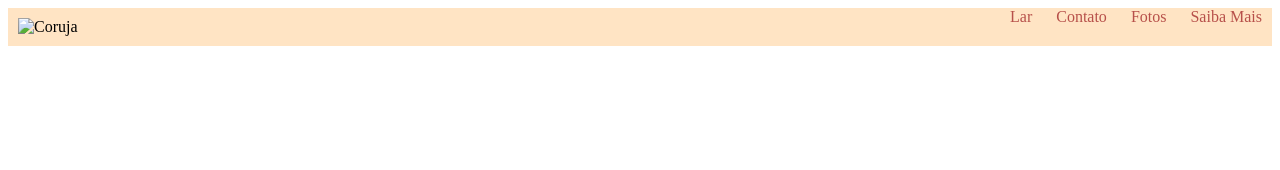
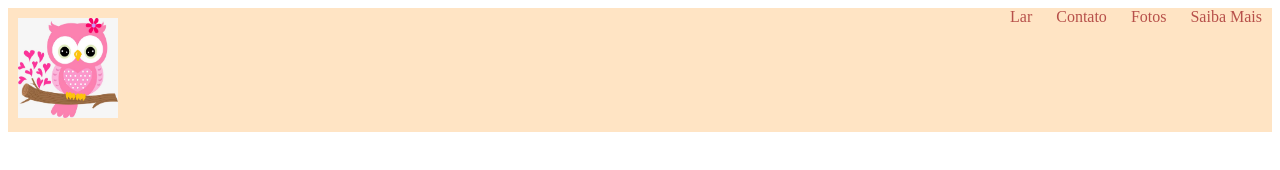
Before and after one commit to brayandobr/FlexBox, a plain HTML site: page index.html in a window 1280 px wide. Drawn offline with Linux system fonts and the light colour scheme.

Commit message:
Add files via upload

```diff
--- a/index.html
+++ b/index.html
@@ -11,7 +11,7 @@
 <body>
     <div class="flex_container">
         <div>
-            <img src="img/coruja_rosa.jpg" alt="Coruja">
+            <img src="coruja_rosa.jpg" alt="Coruja">
         </div>
         <div>
             <a href="">Lar</a>
```
